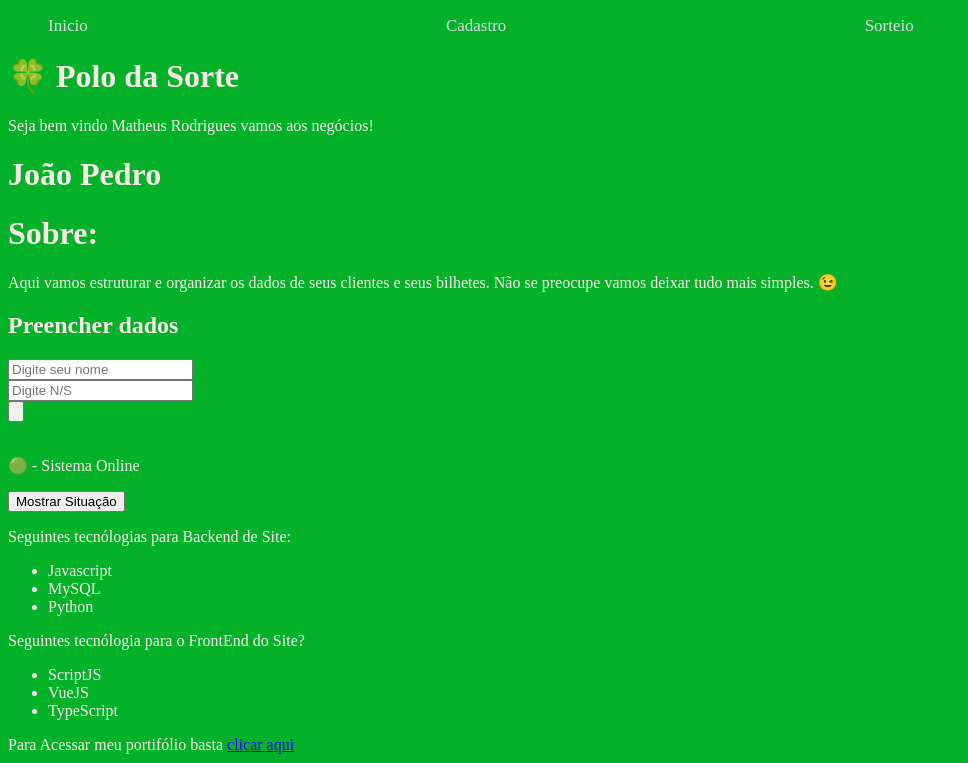
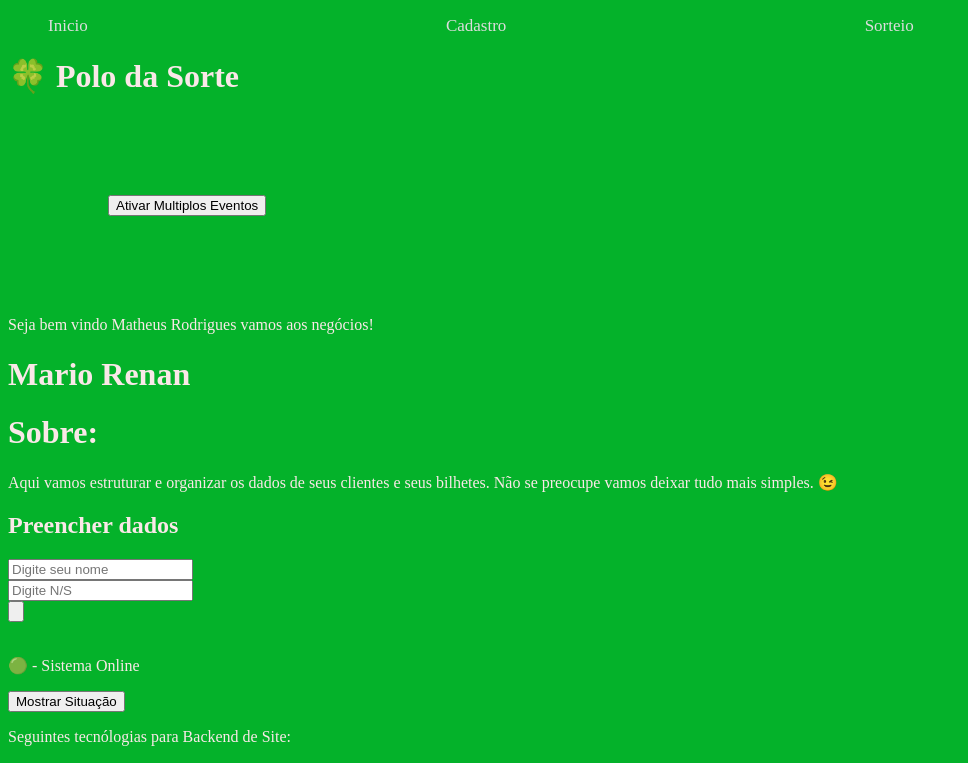
Before and after one commit to mariorenanofc/cadastro-bilhetes, a Vue app in the folder rifa-digital/: page / in a window 1280 px wide. Shown: the top 763 px of the page, without its empty margins (0-968 px from the left). Built offline with nearby package versions, Linux system fonts and the light colour scheme.

Commit message:
Multiplos Eventos

```diff
--- a/rifa-digital/src/components/LifeCycle.vue
+++ b/rifa-digital/src/components/LifeCycle.vue
@@ -18,7 +18,7 @@
         mounted() {
             setTimeout(() => {
                 this.name = 'João Pedro';
-            }, 3000)
+            }, 300)
 
         }
     }
--- /dev/null
+++ b/rifa-digital/src/components/MultiplosEventos.vue
@@ -0,0 +1,32 @@
+<template>
+    <div>
+        <button @click="primeiro($event), segundo($event)">Ativar Multiplos Eventos</button>
+        <p>{{ multiplos_eventos }}</p>
+    </div>
+</template>
+
+<script>
+    export default {
+      name: 'MultiplosEventos',
+      data() {
+        return {
+            multiplos_eventos: ""
+        }
+      },
+      methods: {
+        primeiro(e) {
+            this.multiplos_eventos = "Primeiro evento ativado"
+        },
+        segundo(e) {
+            setTimeout(() => this.multiplos_eventos = "Segundo Evento!", 500);
+        }
+      }
+    }
+</script>
+
+<style scoped>
+    div {
+        margin: 100px;
+
+    }
+</style>
--- a/rifa-digital/src/components/PrimeiroComponente.vue
+++ b/rifa-digital/src/components/PrimeiroComponente.vue
@@ -1,18 +1,25 @@
 <template>
     <div>
         <h1>🍀 Polo da Sorte</h1>
+        <MultiplosEventos />
         <p>Seja bem vindo {{ nome }} {{ profissao }}</p>
     </div>
 </template>
 
 <script>
-    export default {
-        name: 'PrimeiroComponente',
-        data(){
-            return {
-                nome:"Matheus Rodrigues",
-                profissao: "vamos aos negócios!"
-            }
-        }
-    }
+import MultiplosEventos from './MultiplosEventos.vue';
+
+
+
+export default {
+
+    name: "PrimeiroComponente",
+    components: { MultiplosEventos },
+    data() {
+        return {
+            nome: "Matheus Rodrigues",
+            profissao: "vamos aos negócios!"
+        };
+    },
+}
 </script>
```
